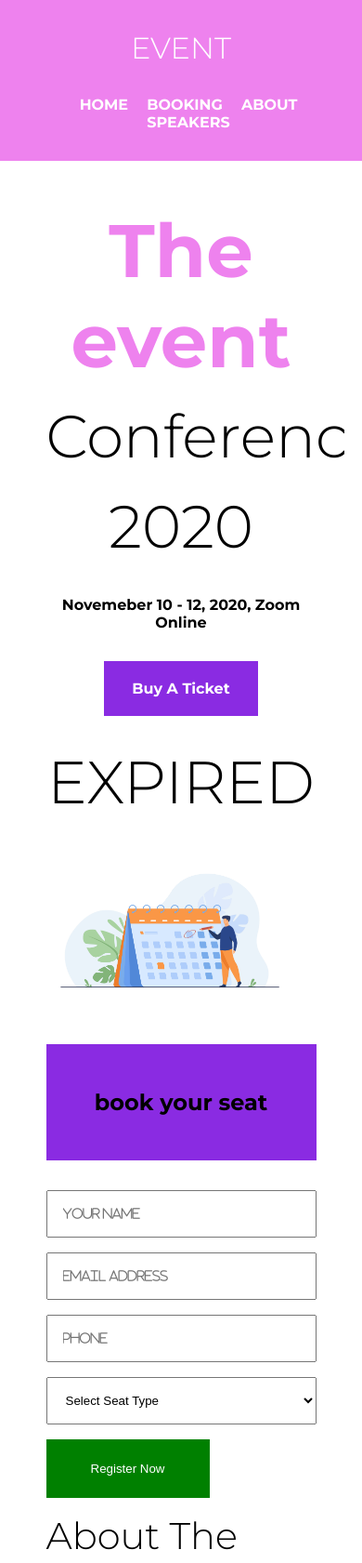
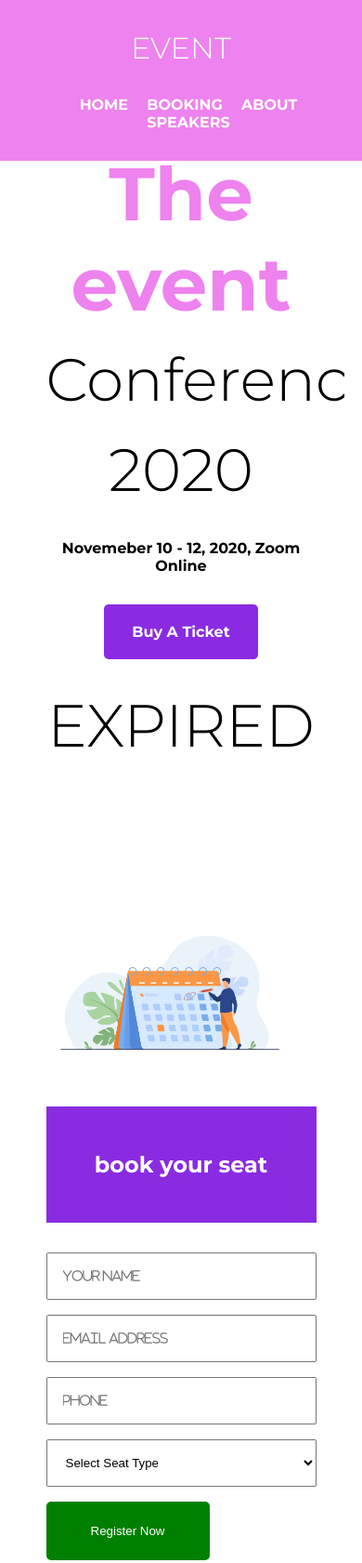
Before and after one commit to AndresRamirez917/100-sitios-93, a plain HTML site: page index.html in a window 390 px wide. Shown: the top 1681 px of the page at 93% size. Drawn offline with Linux system fonts and the light colour scheme.

Commit message:
first commit

```diff
--- a/index.html
+++ b/index.html
@@ -32,7 +32,7 @@
                 <div class="flexbox-1">
                     <h1><span>The event</span> <span class="span-2">Conference 2020</span></h1>
                     <h3>Novemeber 10 - 12, 2020, Zoom Online</h3>
-                    <a href="" class="btn btn-2">Buy a ticket</a>
+                    <a href="#booking" class="btn btn-2">Buy a ticket</a>
                     <h2>EXPIRED</h2>
                 </div>
                 <div class="flexbox-2">
--- a/scss/mobile.scss
+++ b/scss/mobile.scss
@@ -25,7 +25,6 @@
 
 //showcase
 #showcase {
-    margin-top: 3rem;
     margin-bottom: 2rem;
     .container {
         .showcase-flex {
@@ -34,6 +33,7 @@
                 display: block;
                 margin: 0 auto;
                 text-align: center;
+                padding-top: 10rem;
                 a {
                     margin: 0 auto;
                     text-align: center;
--- a/scss/styles.scss
+++ b/scss/styles.scss
@@ -22,6 +22,11 @@ a {
 
 ul {
     list-style: none;
+}
+
+.navbar ul li a:hover,
+.navbar ul li a.active {
+    color: #00000053;
 }
 
 .container {
@@ -49,6 +54,7 @@ img {
     text-transform: capitalize;
     color: #fff;
     border: none;
+    border-radius: 5px;
     cursor: pointer;
 }
 
@@ -108,8 +114,9 @@ form {
 
 //mainheader
 #mainheader {
-
         .navbar {
+            position: fixed;
+            width: 100%;
             margin: 0 auto;
             background: violet;
             .logo {
@@ -142,7 +149,7 @@ form {
     .container {
         .showcase-flex {
             .flexbox-1 {
-                margin-top: 3rem;
+                margin-top: 10rem;
                 span {
                     color: violet;
                 }
@@ -170,6 +177,7 @@ form {
                 }
             }
             .flexbox-2 {
+                margin-top: 10rem;
                 width: 90%;
                 text-align: center;
                 img {
@@ -190,6 +198,7 @@ form {
         width: fit-content;
         padding: 2rem 10rem;
         margin-bottom: 2rem;
+        color: #fff;
     }
         .booking-flex {
             gap: 100px;
```
Also changed, not shown: scss/mobile.css, scss/styles.css, 2 other files.
